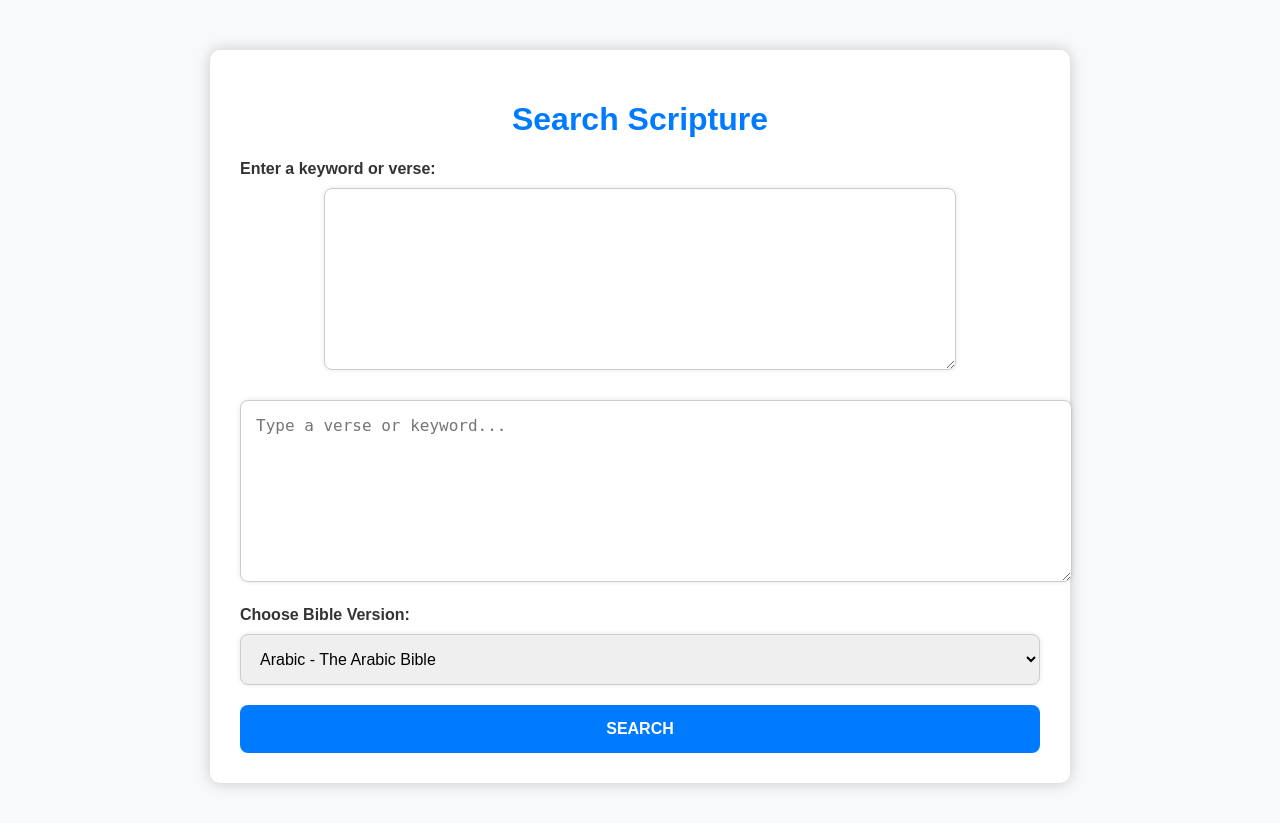
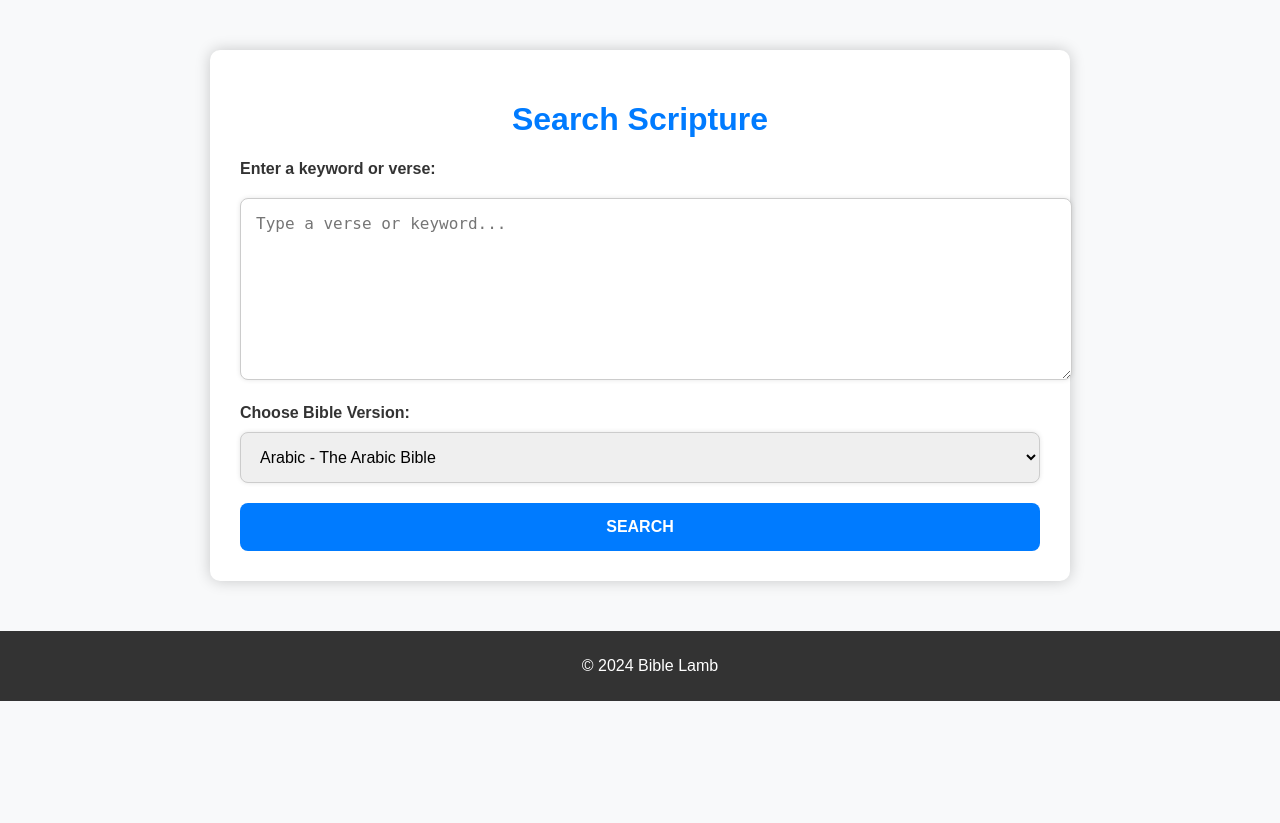
Before and after one commit to anabirnbaum/biblelamb, a Flask app: page /query in a window 1280 px wide. Shown: the part 208-1031 px from the top of the page. After the commit the page ends 909 px from the top, so only its background shows below. Run offline with Flask 3, Linux system fonts and the light colour scheme; data that the repository does not hold is empty; parts of the project's set-up code (start-up, migrations or seed data) failed here and were passed over.

Commit message:
Fixed a bug on query_scripture

```diff
--- a/templates/query_scripture.html
+++ b/templates/query_scripture.html
@@ -5,9 +5,6 @@
     <h1>Search Scripture</h1>
     <form method="post">
         <label for="query">Enter a keyword or verse:</label>
-        <textarea id="query" name="query" style="width: 90%; max-width: 600px; margin: 0 auto; display: block; rows="1" style="height: 38px; font-size: 14px; padding: 6px;"></textarea>
-
-        <div style="height: 20px;"></div>
         <textarea id="query" name="query" placeholder="Type a verse or keyword..." required></textarea>
         <label for="version">Choose Bible Version:</label>
         <select id="version" name="version" required>
```
